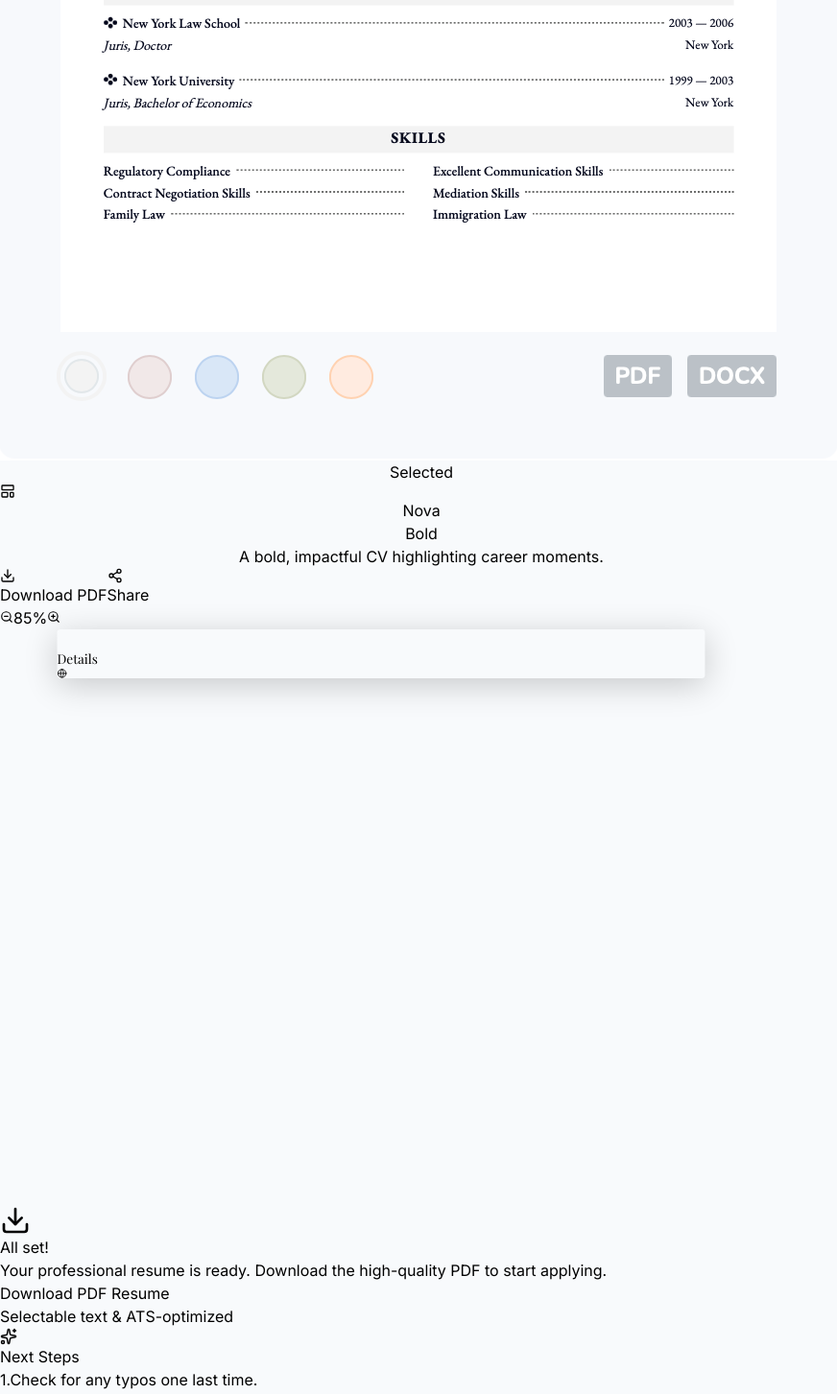
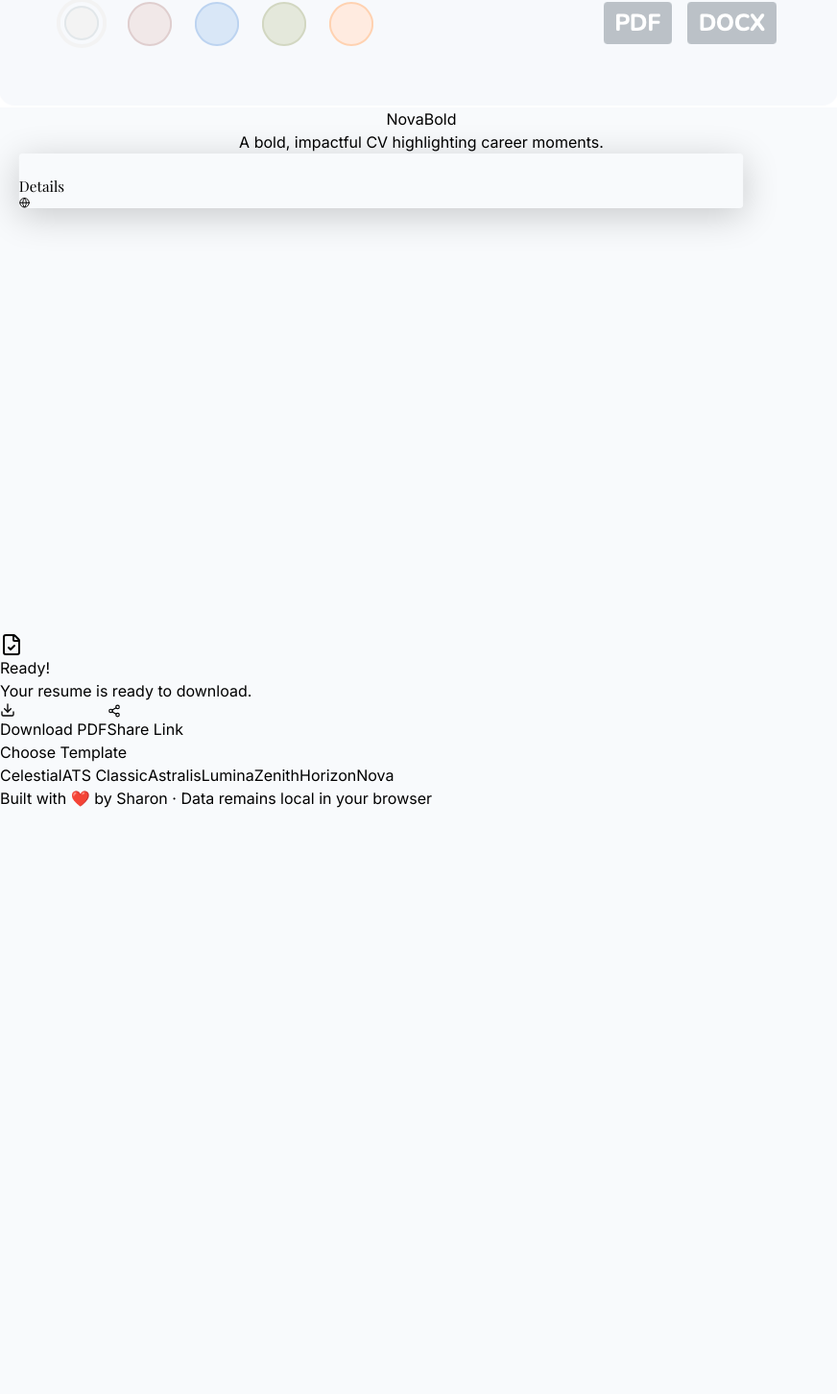
Before and after one commit to GitSharon3/RamroCV, a React (Vite) app: page /builder/download in a window 1280 px wide. Shown: the part 9239-10692 px from the top of the page at 96% size, without its empty margins (0-872 px from the left). After the commit the page ends 10083 px from the top, so only its background shows below. Built offline with nearby package versions, Linux system fonts and the light colour scheme; a web font is replaced by a local one.

Commit message:
Fixed the page download resume

```diff
--- a/src/components/ResumePreview.jsx
+++ b/src/components/ResumePreview.jsx
@@ -12,7 +12,7 @@ import Horizon from '../templates/Horizon';
 import Nova from '../templates/Nova';
 import TemplateSwitcher from './TemplateSwitcher';
 
-const ResumePreview = ({ hideTemplateSwitcher, initialZoom = 0.75 }) => {
+const ResumePreview = ({ hideTemplateSwitcher, hideActionBar, initialZoom = 0.75 }) => {
   const { activeTemplate, sectionOrder, personalInfo, education, experience, skills, projects, additionalSections } = useResumeStore();
   const [showCopied, setShowCopied] = useState(false);
   const [isDownloading, setIsDownloading] = useState(false);
@@ -64,7 +64,8 @@ const ResumePreview = ({ hideTemplateSwitcher, initialZoom = 0.75 }) => {
         </div>
       )}
 
-      {/* Action Bar */}
+      {/* Action Bar - Hidden when hideActionBar is true */}
+      {!hideActionBar && (
         <div className="bg-white rounded-2xl shadow-sm border border-gray-100 p-4">
           <div className="flex items-center gap-2">
             <button
@@ -113,10 +114,11 @@ const ResumePreview = ({ hideTemplateSwitcher, initialZoom = 0.75 }) => {
             </div>
           </div>
         </div>
+      )}
 
       {/* Resume Preview Canvas */}
-      <div className="bg-gradient-to-br from-gray-200 to-gray-300 rounded-2xl overflow-auto flex-1"
-        style={{ minHeight: '600px', maxHeight: 'calc(100vh - 320px)' }}>
+      <div className="bg-gradient-to-br from-gray-200 to-gray-300 rounded-2xl overflow-auto flex-1 relative"
+        style={{ minHeight: hideActionBar ? '500px' : '600px' }}>
         <div className="flex justify-center py-8 px-4">
           <div
             style={{
--- /dev/null
+++ b/src/components/VerticalTemplateSwitcher.jsx
@@ -0,0 +1,138 @@
+import React from 'react';
+import { useResumeStore } from '../store/resumeStore';
+import { LayoutTemplate, FileText, Palette, Check } from 'lucide-react';
+import { motion } from 'framer-motion';
+
+import temp1 from '../assets/template1.png';
+import temp2 from '../assets/template2.png';
+import temp3 from '../assets/template3.png';
+import temp4 from '../assets/template4.png';
+import temp5 from '../assets/template5.png';
+import temp6 from '../assets/template6.png';
+import temp7 from '../assets/template7.png';
+
+const templates = [
+  {
+    id: 'celestial',
+    name: 'Celestial',
+    icon: Palette,
+    description: 'Soft neutral tones with refined typography.',
+    badge: 'Premium',
+    badgeColor: 'bg-amber-100 text-amber-800',
+    image: temp1,
+  },
+  {
+    id: 'ats-classic',
+    name: 'ATS(Classic)',
+    icon: FileText,
+    description: 'Machine-readable, ATS-friendly black & white layout.',
+    badge: 'ATS',
+    badgeColor: 'bg-green-100 text-green-800',
+    image: temp7,
+  },
+  {
+    id: 'astralis',
+    name: 'Astralis',
+    icon: LayoutTemplate,
+    description: 'Clean and structured layout.',
+    badge: 'Classic',
+    badgeColor: 'bg-indigo-100 text-indigo-800',
+    image: temp4,
+  },
+  {
+    id: 'lumina',
+    name: 'Lumina',
+    icon: LayoutTemplate,
+    description: 'Modern two-column design with a top photo banner.',
+    badge: 'Photo',
+    badgeColor: 'bg-orange-100 text-orange-800',
+    image: temp3,
+  },
+  {
+    id: 'zenith',
+    name: 'Zenith',
+    icon: FileText,
+    description: 'Elegant single-column with centered typography.',
+    badge: 'Executive',
+    badgeColor: 'bg-slate-200 text-slate-800',
+    image: temp5,
+  },
+  {
+    id: 'horizon',
+    name: 'Horizon',
+    icon: LayoutTemplate,
+    description: 'Striking left sidebar with framed header box.',
+    badge: 'Creative',
+    badgeColor: 'bg-purple-100 text-purple-800',
+    image: temp6,
+  },
+  {
+    id: 'nova',
+    name: 'Nova',
+    icon: LayoutTemplate,
+    description: 'A bold, impactful CV highlighting career moments.',
+    badge: 'Bold',
+    badgeColor: 'bg-blue-200 text-blue-900',
+    image: temp2,
+  }
+];
+
+const VerticalTemplateSwitcher = () => {
+  const { activeTemplate, setActiveTemplate } = useResumeStore();
+
+  return (
+    <div className="h-full flex flex-col">
+      <h3 className="text-xs font-bold text-gray-500 uppercase tracking-wider mb-4 px-2">
+        Choose Template
+      </h3>
+
+      <div className="flex-1 overflow-y-auto pr-2 space-y-3" style={{ scrollbarWidth: 'thin', msOverflowStyle: 'auto' }}>
+        {templates.map((tpl) => {
+          const isActive = activeTemplate === tpl.id;
+          return (
+            <motion.button
+              key={tpl.id}
+              onClick={() => setActiveTemplate(tpl.id)}
+              whileHover={{ scale: 1.02 }}
+              whileTap={{ scale: 0.98 }}
+              className={`w-full text-left rounded-xl border-2 overflow-hidden transition-all ${
+                isActive
+                  ? 'border-sky-500 shadow-md shadow-sky-100'
+                  : 'border-gray-200 hover:border-gray-300 hover:shadow-sm'
+              } bg-white`}
+            >
+              <div className="relative h-32 w-full bg-gray-50 overflow-hidden">
+                <img
+                  src={tpl.image}
+                  alt={tpl.name}
+                  className="w-full h-full object-cover object-top"
+                />
+                {isActive && (
+                  <div className="absolute inset-0 bg-sky-500/20 flex items-center justify-center">
+                    <div className="w-8 h-8 bg-sky-500 rounded-full flex items-center justify-center shadow-lg">
+                      <Check size={16} className="text-white" strokeWidth={3} />
+                    </div>
+                  </div>
+                )}
+              </div>
+
+              <div className="p-3">
+                <div className="flex items-center justify-between mb-1">
+                  <span className={`font-bold text-sm ${isActive ? 'text-sky-600' : 'text-gray-900'}`}>
+                    {tpl.name}
+                  </span>
+                  <span className={`text-[9px] uppercase tracking-wider px-1.5 py-0.5 rounded-full font-bold ${tpl.badgeColor}`}>
+                    {tpl.badge}
+                  </span>
+                </div>
+                <p className="text-[11px] text-gray-500 line-clamp-2 leading-relaxed">{tpl.description}</p>
+              </div>
+            </motion.button>
+          );
+        })}
+      </div>
+    </div>
+  );
+};
+
+export default VerticalTemplateSwitcher;
--- a/src/pages/builder-steps/DownloadResumeStep.jsx
+++ b/src/pages/builder-steps/DownloadResumeStep.jsx
@@ -1,59 +1,75 @@
 import React from 'react';
 import { motion } from 'framer-motion';
-import { Sparkles, Download as DownloadIcon } from 'lucide-react';
+import { Download as DownloadIcon, FileCheck, Share2 } from 'lucide-react';
 import ResumePreview from '../../components/ResumePreview';
+import VerticalTemplateSwitcher from '../../components/VerticalTemplateSwitcher';
+import { useResumeStore } from '../../store/resumeStore';
 
 const DownloadResumeStep = () => {
   return (
     <motion.div
-      initial={{ opacity: 0, scale: 0.95 }}
-      animate={{ opacity: 1, scale: 1 }}
-      exit={{ opacity: 0, scale: 1.05 }}
-      className="max-w-6xl mx-auto"
+      initial={{ opacity: 0, y: 20 }}
+      animate={{ opacity: 1, y: 0 }}
+      exit={{ opacity: 0, y: -20 }}
+      className="w-full"
     >
-      <div className="flex flex-col lg:flex-row gap-10">
-        <div className="flex-1 order-2 lg:order-1">
-          <ResumePreview hideTemplateSwitcher={false} initialZoom={0.85} />
+      {/* Main 3-Column Layout */}
+      <div className="flex flex-col xl:flex-row gap-6 h-[calc(100vh-180px)] min-h-[600px]">
+
+        {/* Left Sidebar - Template Switcher (Vertical Scroll) */}
+        <div className="xl:w-64 w-full flex-shrink-0 bg-white rounded-2xl border border-gray-200 shadow-sm p-4 flex flex-col">
+          <VerticalTemplateSwitcher />
         </div>
-        <div className="w-full lg:w-80 order-1 lg:order-2 space-y-6">
-          <div className="bg-white rounded-3xl p-8 border border-gray-100 shadow-xl shadow-gray-100/50 text-center">
-            <div className="w-16 h-16 bg-emerald-50 text-emerald-500 rounded-full flex items-center justify-center mx-auto mb-6">
-              <DownloadIcon size={32} />
+
+        {/* Center - Resume Preview */}
+        <div className="flex-1 min-w-0 bg-white rounded-2xl border border-gray-200 shadow-sm overflow-hidden flex flex-col">
+          <ResumePreview hideTemplateSwitcher={true} hideActionBar={true} initialZoom={0.95} />
+        </div>
+
+        {/* Right Sidebar - Download Actions */}
+        <div className="xl:w-64 w-full flex-shrink-0">
+          <div className="bg-white rounded-2xl p-5 border border-gray-200 shadow-sm sticky top-4">
+            <div className="w-12 h-12 bg-emerald-50 text-emerald-500 rounded-xl flex items-center justify-center mx-auto mb-3">
+              <FileCheck size={24} />
             </div>
-            <h2 className="text-2xl font-bold text-gray-900 mb-2 font-playfair">All set!</h2>
-            <p className="text-sm text-gray-500 mb-8 leading-relaxed">
-              Your professional resume is ready. Download the high-quality PDF to start applying.
+            <h2 className="text-lg font-bold text-gray-900 mb-1 text-center">Ready!</h2>
+            <p className="text-xs text-gray-500 mb-4 text-center">
+              Your resume is ready to download.
             </p>
-            <div className="space-y-3">
-               <button
-                 onClick={() => document.getElementById('download-pdf-btn')?.click()}
-                 className="w-full py-4 bg-emerald-500 text-white rounded-2xl font-black text-sm hover:bg-emerald-600 transition-all shadow-lg shadow-emerald-100"
-               >
-                 Download PDF Resume
-               </button>
-               <p className="text-[10px] text-gray-400 italic">Selectable text & ATS-optimized</p>
+
+            <div className="space-y-2">
+              <button
+                onClick={() => document.getElementById('download-pdf-btn')?.click()}
+                className="w-full py-3 bg-emerald-500 text-white rounded-xl font-bold text-sm hover:bg-emerald-600 transition-all shadow-md flex items-center justify-center gap-2"
+              >
+                <DownloadIcon size={16} />
+                Download PDF
+              </button>
+
+              <button
+                onClick={() => document.getElementById('share-link-btn')?.click()}
+                className="w-full py-2.5 bg-gray-100 text-gray-700 rounded-xl font-semibold text-sm hover:bg-gray-200 transition-all flex items-center justify-center gap-2"
+              >
+                <Share2 size={14} />
+                Share Link
+              </button>
             </div>
           </div>
+        </div>
+      </div>
 
-          <div className="bg-sky-500 rounded-3xl p-8 text-white shadow-xl shadow-sky-200">
-            <h3 className="font-bold flex items-center gap-2 mb-4">
-              <Sparkles size={18} />
-              Next Steps
-            </h3>
-            <ul className="text-sm space-y-4 opacity-90">
-               <li className="flex gap-2">
-                 <span className="font-bold">1.</span>
-                 <span>Check for any typos one last time.</span>
-               </li>
-               <li className="flex gap-2">
-                 <span className="font-bold">2.</span>
-                 <span>Rename the file professionally (e.g. John_Doe_Resume.pdf).</span>
-               </li>
-               <li className="flex gap-2">
-                 <span className="font-bold">3.</span>
-                 <span>Upload to job portals and start landing interviews!</span>
-               </li>
-            </ul>
+      {/* Mobile Layout - Horizontal scroll templates on mobile */}
+      <div className="xl:hidden mt-6">
+        <div className="bg-white rounded-2xl border border-gray-200 shadow-sm p-4">
+          <h3 className="text-xs font-bold text-gray-500 uppercase tracking-wider mb-4">
+            Choose Template
+          </h3>
+          <div className="overflow-x-auto pb-2" style={{ scrollbarWidth: 'thin' }}>
+            <div className="flex gap-3" style={{ width: 'max-content' }}>
+              {['celestial', 'ats-classic', 'astralis', 'lumina', 'zenith', 'horizon', 'nova'].map((tplId) => (
+                <MobileTemplateButton key={tplId} templateId={tplId} />
+              ))}
+            </div>
           </div>
         </div>
       </div>
@@ -61,4 +77,33 @@ const DownloadResumeStep = () => {
   );
 };
 
+// Mobile template button component
+const MobileTemplateButton = ({ templateId }) => {
+  const { activeTemplate, setActiveTemplate } = useResumeStore();
+  const isActive = activeTemplate === templateId;
+
+  const templateNames = {
+    'celestial': 'Celestial',
+    'ats-classic': 'ATS Classic',
+    'astralis': 'Astralis',
+    'lumina': 'Lumina',
+    'zenith': 'Zenith',
+    'horizon': 'Horizon',
+    'nova': 'Nova'
+  };
+
+  return (
+    <button
+      onClick={() => setActiveTemplate(templateId)}
+      className={`flex-shrink-0 px-4 py-2 rounded-xl text-sm font-semibold transition-all ${
+        isActive
+          ? 'bg-sky-500 text-white shadow-md'
+          : 'bg-gray-100 text-gray-700 hover:bg-gray-200'
+      }`}
+    >
+      {templateNames[templateId]}
+    </button>
+  );
+};
+
 export default DownloadResumeStep;
```
Lines whose indentation alone changed are shown as unchanged.
